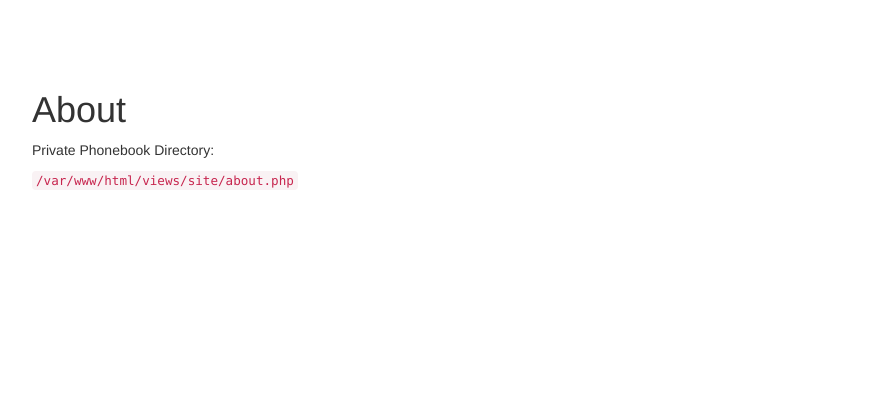
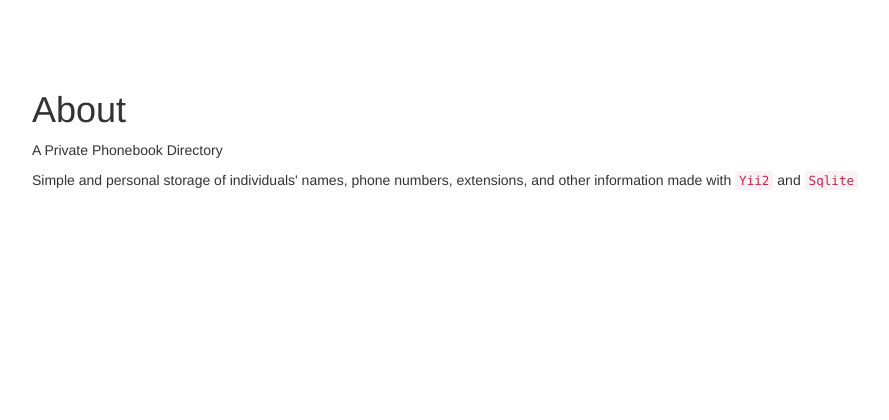
Before and after one commit to gugoan/contax, a Yii app: template views/site/about.php in a window 1280 px wide. Shown: the top 420 px of the page, without its empty margins (38-927 px from the left). Run offline with PHP 8.4 and a stand-in for Yii, Linux system fonts and the light colour scheme; the template is opened without the code that fills it, so the values that code supplies are empty; some libraries are stand-ins or nearby versions.

Commit message:
update conposer and about

```diff
--- a/views/site/about.php
+++ b/views/site/about.php
@@ -9,8 +9,10 @@ $this->params['breadcrumbs'][] = $this->title;
     <h1><?= Html::encode($this->title) ?></h1>
 
     <p>
-        Private Phonebook Directory:
+    A Private Phonebook Directory
     </p>
-
-    <code><?= __FILE__ ?></code>
+    <p>
+    Simple and personal storage of individuals' names, phone numbers, extensions, and other
+    information  made with <code>Yii2</code> and <code>Sqlite</code>
+    </p>
 </div>
```
Also changed, not shown: composer.json (+8 -6 lines), 1 other file.
